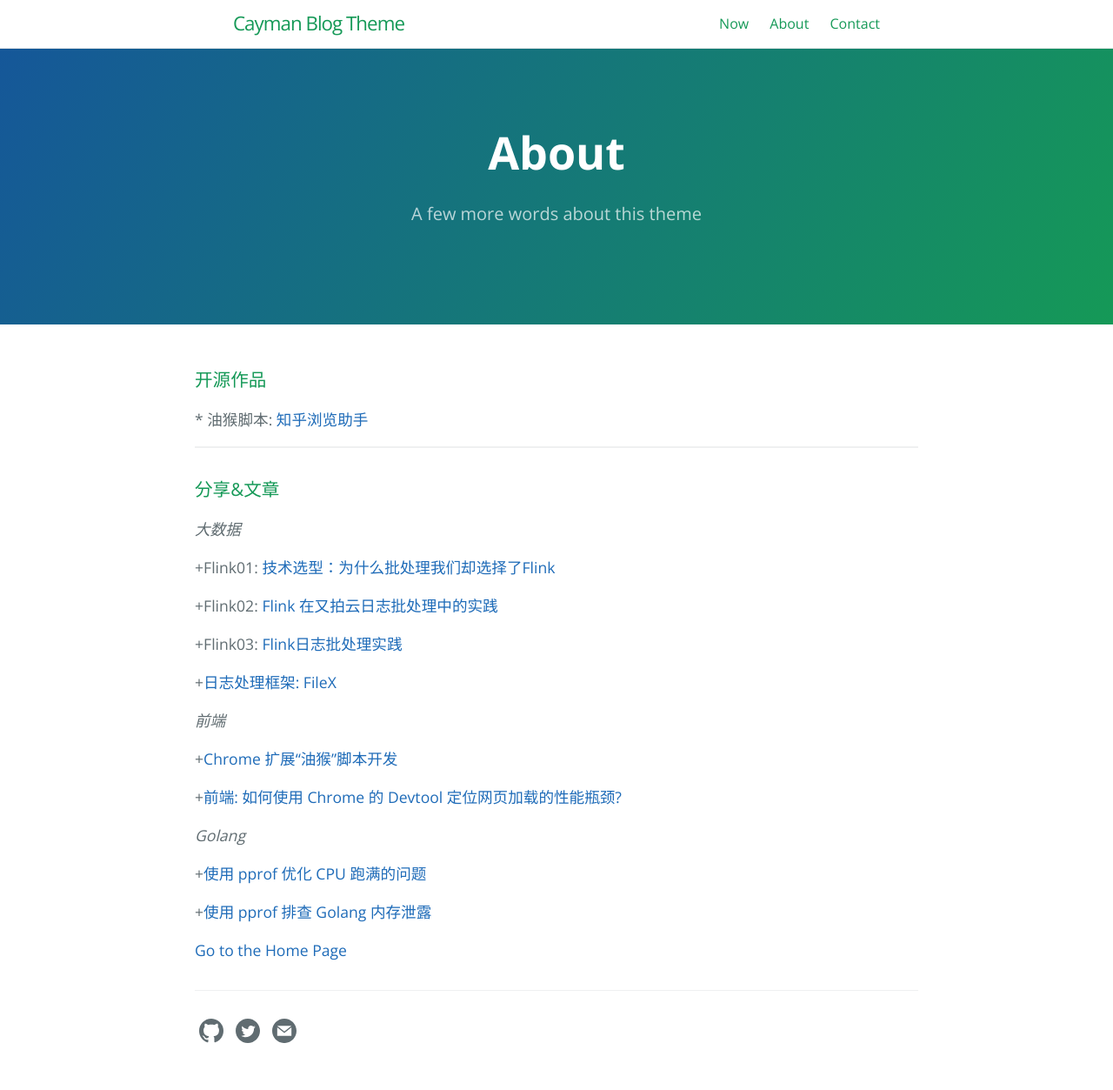
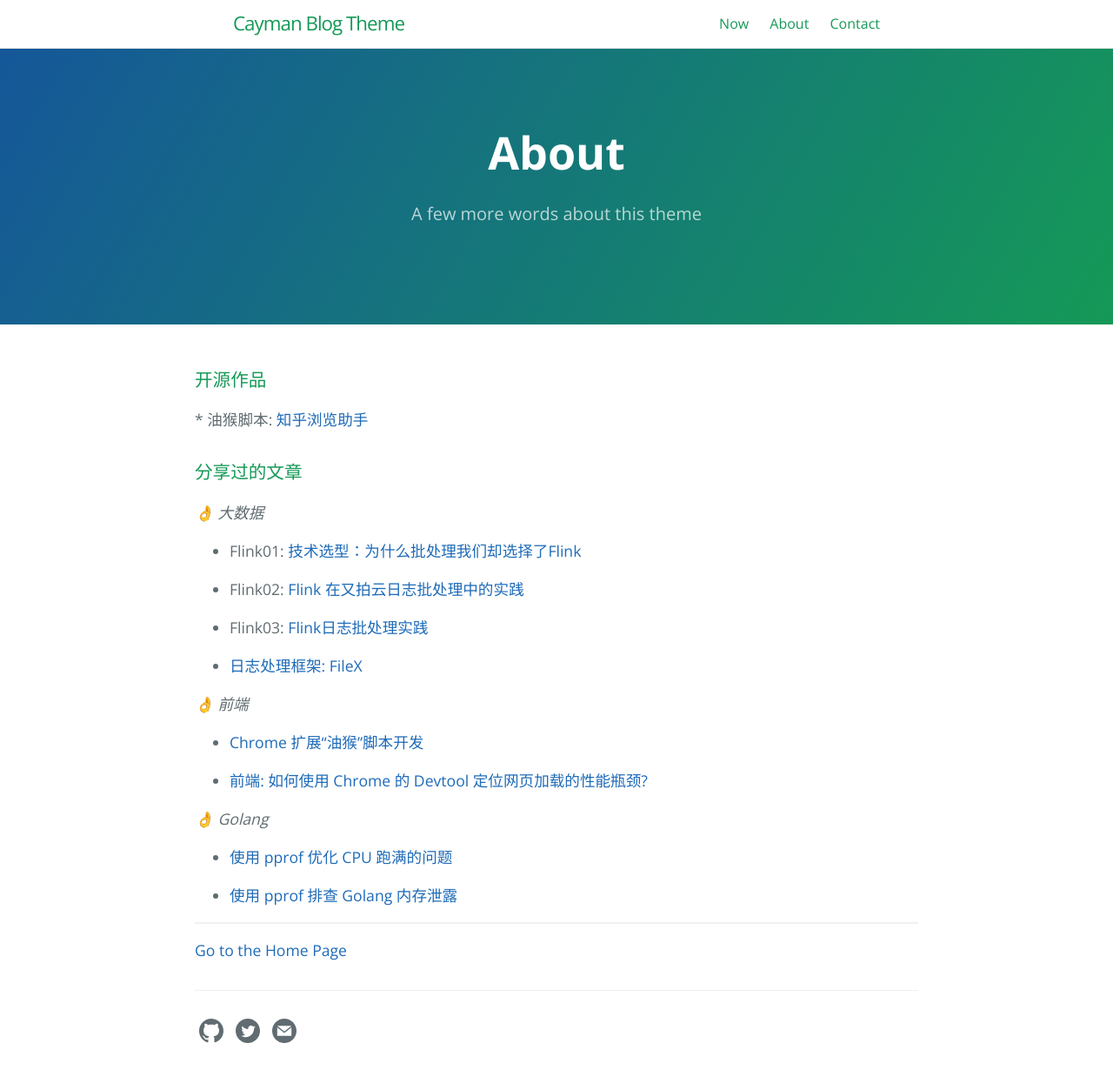
Before and after one commit to kougazhang/oom, a Jekyll site: the page built from about.md, in a window 1280 px wide. Shown: the whole page at 87% size. Built offline with Jekyll 4.4.1, drawn with Linux system fonts in a browser that asks for light colours.

Commit message:
update about.md

```diff
--- a/about.md
+++ b/about.md
@@ -11,30 +11,29 @@ order: 0
 
 \* 油猴脚本: [知乎浏览助手](https://greasyfork.org/en/scripts/400790-%E7%9F%A5%E4%B9%8E%E6%B5%8F%E8%A7%88%E5%8A%A9%E6%89%8B)
 
+### 分享过的文章
+
+*👌 大数据*
+
++ Flink01: [技术选型：为什么批处理我们却选择了Flink](https://zhuanlan.zhihu.com/p/269484708)
+
++ Flink02: [Flink 在又拍云日志批处理中的实践](http://shangzhibo.tv/watch/10230926)
+
++ Flink03: [Flink日志批处理实践](https://github.com/kougazhang/BigData-Notes/blob/master/notes/Flink%E6%97%A5%E5%BF%97%E6%89%B9%E5%A4%84%E7%90%86%E5%AE%9E%E8%B7%B5.md)
+
++ [日志处理框架: FileX](https://github.com/kougazhang/golang/blob/master/filex.md)
+
+*👌 前端*
+
++ [Chrome 扩展“油猴”脚本开发](http://shangzhibo.tv/watch/10036080)
+
++ [前端: 如何使用 Chrome 的 Devtool 定位网页加载的性能瓶颈?](https://zhuanlan.zhihu.com/p/266771273)
+
+*👌 Golang*
+
++ [使用 pprof 优化 CPU 跑满的问题](https://zhuanlan.zhihu.com/p/355200328)
+
++ [使用 pprof 排查 Golang 内存泄露](https://zhuanlan.zhihu.com/p/265080950)
+
 ---
-
-### 分享&文章
-
-*大数据*
-
-+Flink01: [技术选型：为什么批处理我们却选择了Flink](https://zhuanlan.zhihu.com/p/269484708)
-
-+Flink02: [Flink 在又拍云日志批处理中的实践](http://shangzhibo.tv/watch/10230926)
-
-+Flink03: [Flink日志批处理实践](https://github.com/kougazhang/BigData-Notes/blob/master/notes/Flink%E6%97%A5%E5%BF%97%E6%89%B9%E5%A4%84%E7%90%86%E5%AE%9E%E8%B7%B5.md)
-
-+[日志处理框架: FileX](https://github.com/kougazhang/golang/blob/master/filex.md)
-
-*前端*
-
-+[Chrome 扩展“油猴”脚本开发](http://shangzhibo.tv/watch/10036080)
-
-+[前端: 如何使用 Chrome 的 Devtool 定位网页加载的性能瓶颈?](https://zhuanlan.zhihu.com/p/266771273)
-
-*Golang*
-
-+[使用 pprof 优化 CPU 跑满的问题](https://zhuanlan.zhihu.com/p/355200328)
-
-+[使用 pprof 排查 Golang 内存泄露](https://zhuanlan.zhihu.com/p/265080950)
-
 [Go to the Home Page]({{ '/' | absolute_url }})
```
